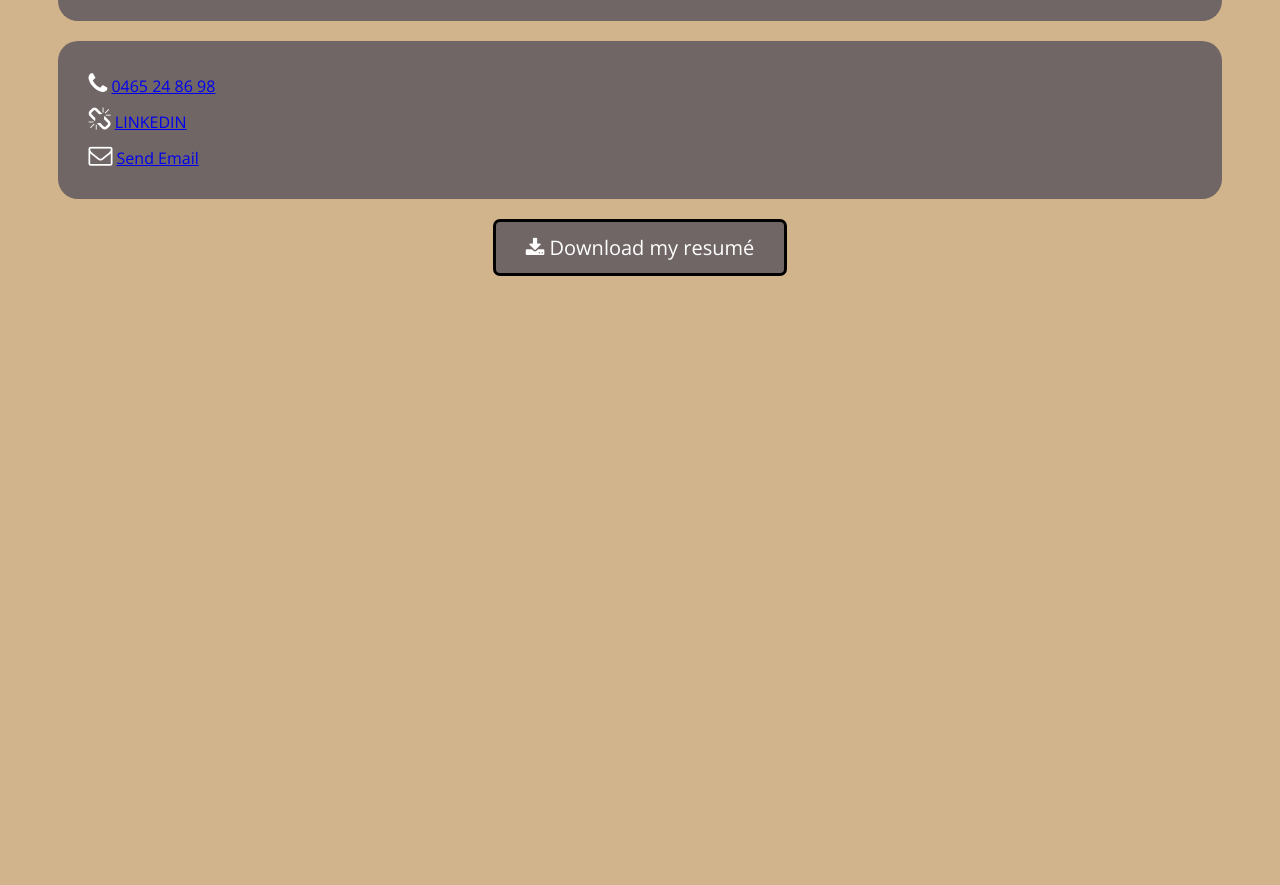
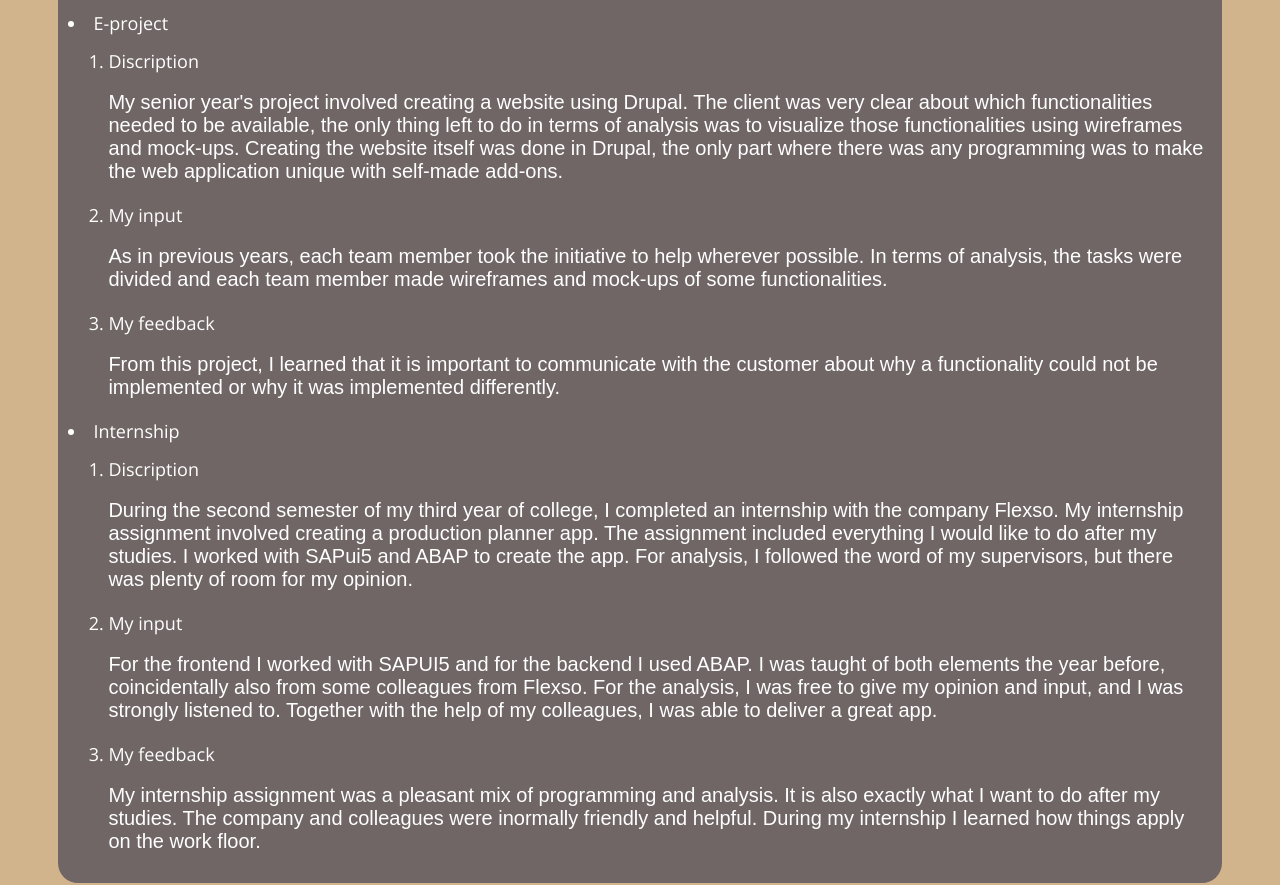
Before and after one commit to LobnaSabri/lobnaSabriPortfolio, a plain HTML site: page engels.html in a window 1280 px wide. Shown: the part 2323-3208 px from the top of the page. Before the commit the page ends 2637 px from the top, so only its background shows below. Drawn offline with nearby package versions, Linux system fonts and the light colour scheme.

Commit message:
added stage all lang

```diff
--- a/engels.html
+++ b/engels.html
@@ -79,7 +79,7 @@
         <div >low / average </div>
         <div >SAP</div>
         <div >SAPui5 / SAP Logon</div>
-        <div >low</div>
+        <div >average</div>
       </div>
 
       <h2>My languages:</h2>
@@ -153,6 +153,55 @@ we were often stuck, but fortunately we had our teachers who were happy to help
           What is also necessary is to always check the requirements of the customer so that you do not forget to implement anything.
         </p>
       </ol>
+      <li>E-project</li>
+      <br />
+      <ol>
+        <li>Discription</li>
+        <br />
+        <p>
+          My senior year's project involved creating a website using Drupal.
+          The client was very clear about which functionalities needed to be available, the only thing left to do in terms of analysis was to
+          visualize those functionalities using wireframes and mock-ups.
+          Creating the website itself was done in Drupal, the only part where there was any programming was to make the web application unique with self-made add-ons.
+          </p>
+        <li>My input</li>
+        <br />
+        <p>
+          As in previous years, each team member took the initiative to help wherever possible. In terms of analysis, the tasks were divided and each
+          team member made wireframes and mock-ups of some functionalities.
+        </p>
+        <li>My feedback</li>
+        <br />
+        <p>
+          From this project, I learned that it is important to communicate with the customer about why a functionality could not be implemented
+          or why it was implemented differently.
+        </p>
+      </ol>
+      <li>Internship</li>
+      <br />
+      <ol>
+        <li>Discription</li>
+        <br />
+        <p>
+          During the second semester of my third year of college, I completed an internship with the company Flexso.
+          My internship assignment involved creating a production planner app.
+          The assignment included everything I would like to do after my studies. I worked with SAPui5 and ABAP to create the app.
+          For analysis, I followed the word of my supervisors, but there was plenty of room for my opinion.
+         </p>
+        <li>My input</li>
+        <br />
+        <p>
+          For the frontend I worked with SAPUI5 and for the backend I used ABAP. I was taught of both elements the year before, coincidentally also
+         from some colleagues from Flexso. For the analysis, I was free to give my opinion and input, and I was strongly listened to.
+          Together with the help of my colleagues, I was able to deliver a great app.
+        </p>
+        <li>My feedback</li>
+        <br />
+        <p>
+          My internship assignment was a pleasant mix of programming and analysis. It is also exactly what I want to do after my studies.
+          The company and colleagues were inormally friendly and helpful. During my internship I learned how things apply on the work floor.
+        </p>
+      </ol>
     </div>
 
     <a name="contact"></a>
```
Also changed, not shown: frans.html (+48 -1 lines), index.html (+0 -1 lines).
